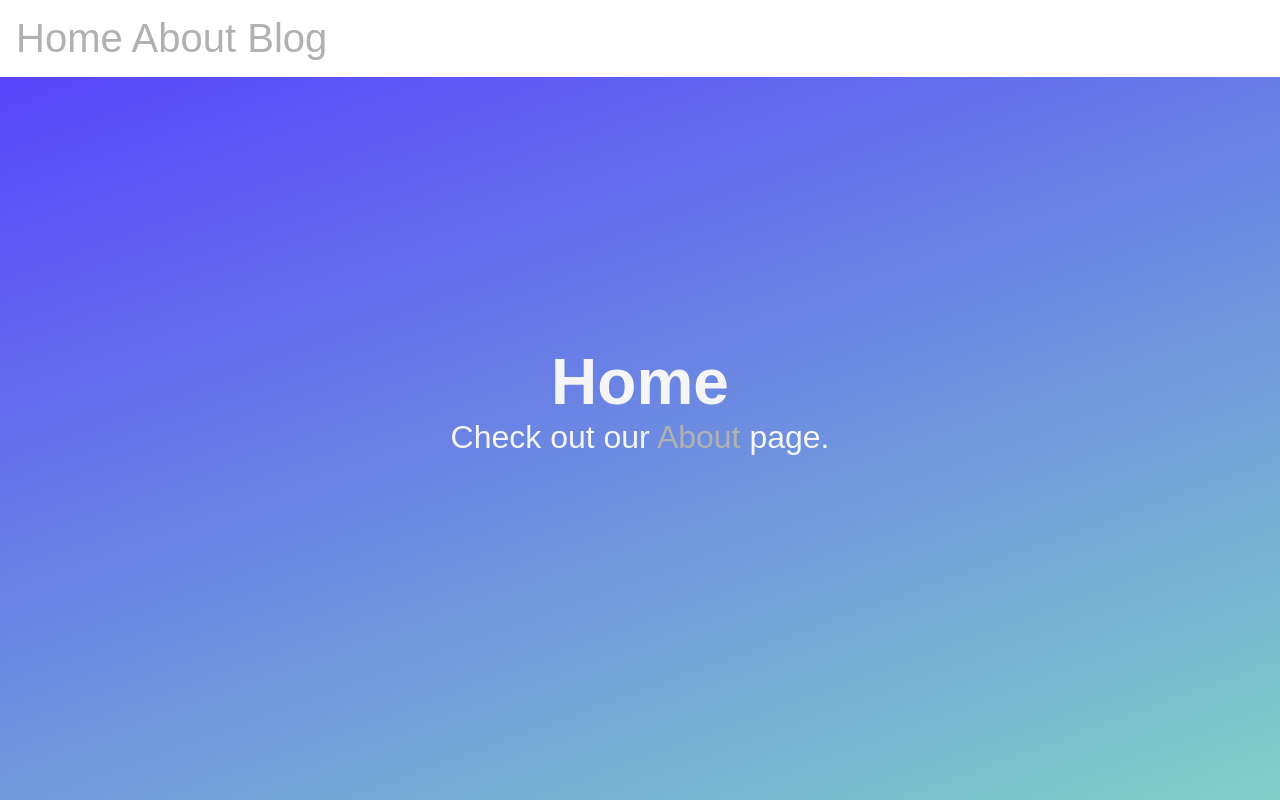
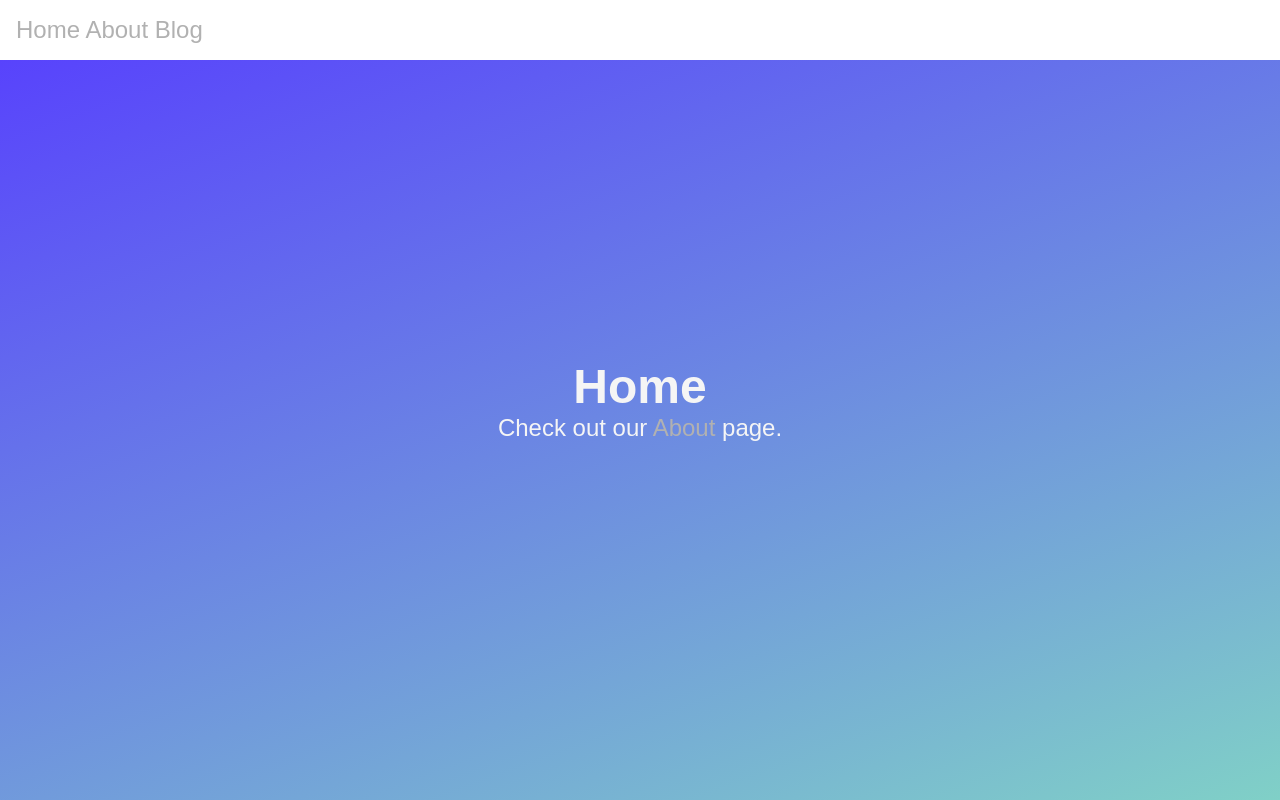
Before and after one commit to Netsponge/djangoflow, a Django app: page / in a window 1280 px wide. Run offline with Django 5.2, Linux system fonts and the light colour scheme.

Commit message:
changing font size

```diff
--- a/my_project/static/css/style.css
+++ b/my_project/static/css/style.css
@@ -7,7 +7,7 @@
 body {
     min-height: 100vh;
     place-content: center;
-    font-size: 2rem;
+    font-size: 1.5rem;
     font-family: Arial, sans-serif;
     background-image: linear-gradient(160deg, #563cff 0%, #80D0C7 100%);
     color: whitesmoke; }
@@ -18,7 +18,7 @@ body {
     width: 100%;
 
     padding: 1rem;
-    font-size: 2.5rem;
+    font-size: 1.5rem;
     background-color: rgb(255, 255, 255);
     color: white;
 
```
